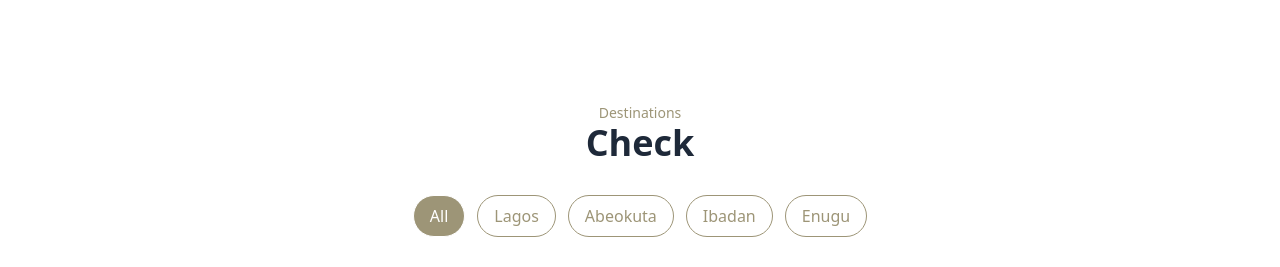
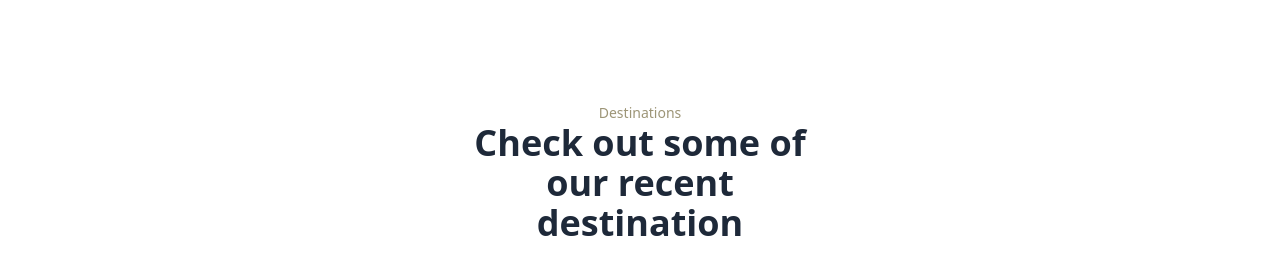
Before and after one commit to emachizy/compass-trybe, a React (Vite) app: page / in a window 1280 px wide. Shown: the part 3580-3847 px from the top of the page. Built offline with nearby package versions, Linux system fonts and the light colour scheme; no server answers; grey boxes are pictures that could not be loaded; a web font is replaced by a local one.

Commit message:
featured destination

```diff
--- a/src/components/FeaturedDestinations.jsx
+++ b/src/components/FeaturedDestinations.jsx
@@ -19,7 +19,7 @@ export default function FeaturedDestinations() {
           Destinations
         </p>
         <h2 className="text-3xl md:text-4xl font-bold text-center text-gray-800 mb-8 md:max-w-98 mx-auto">
-          Check
+          Check out some of our recent destination
         </h2>
       </div>
 
```
